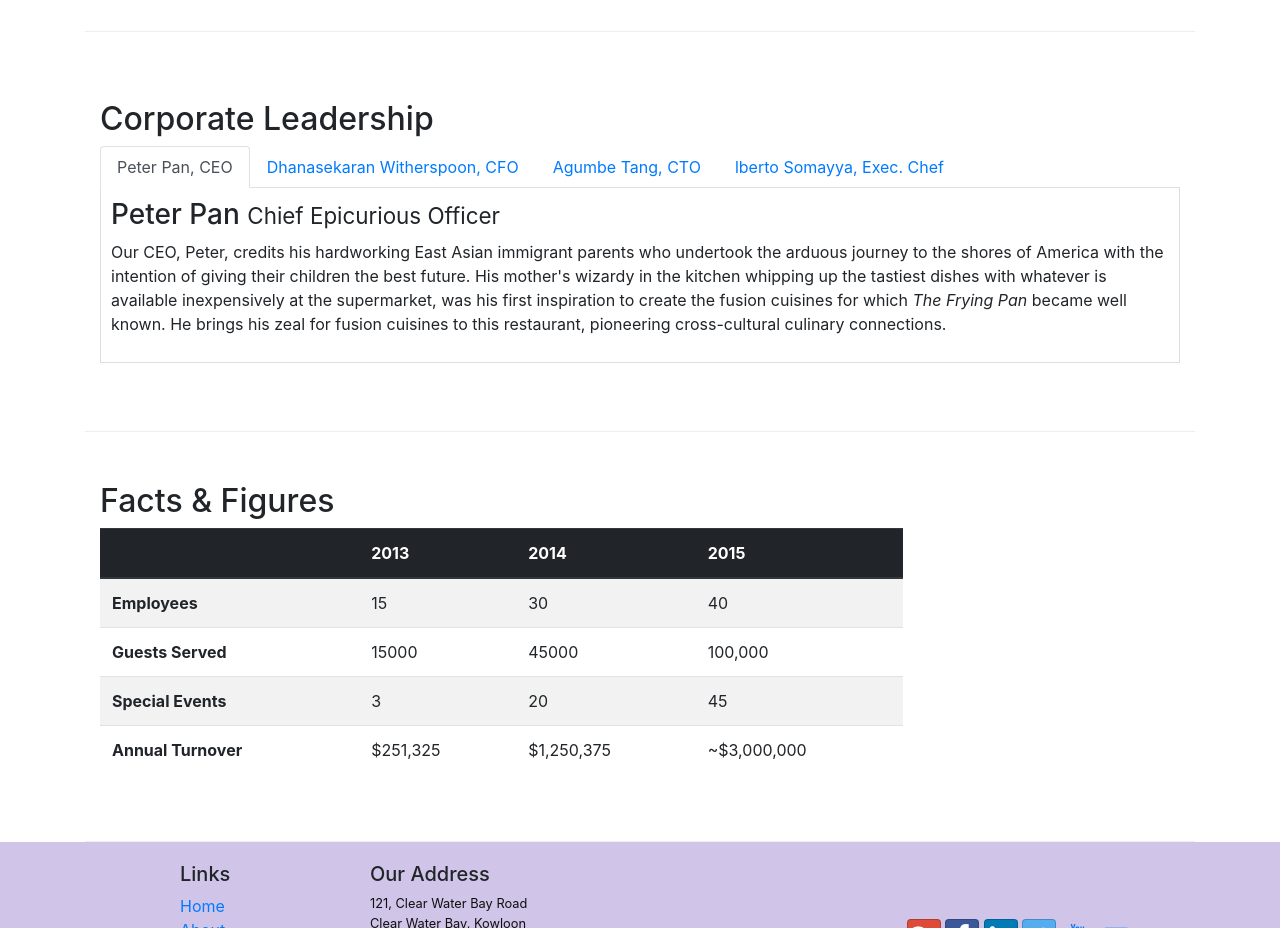
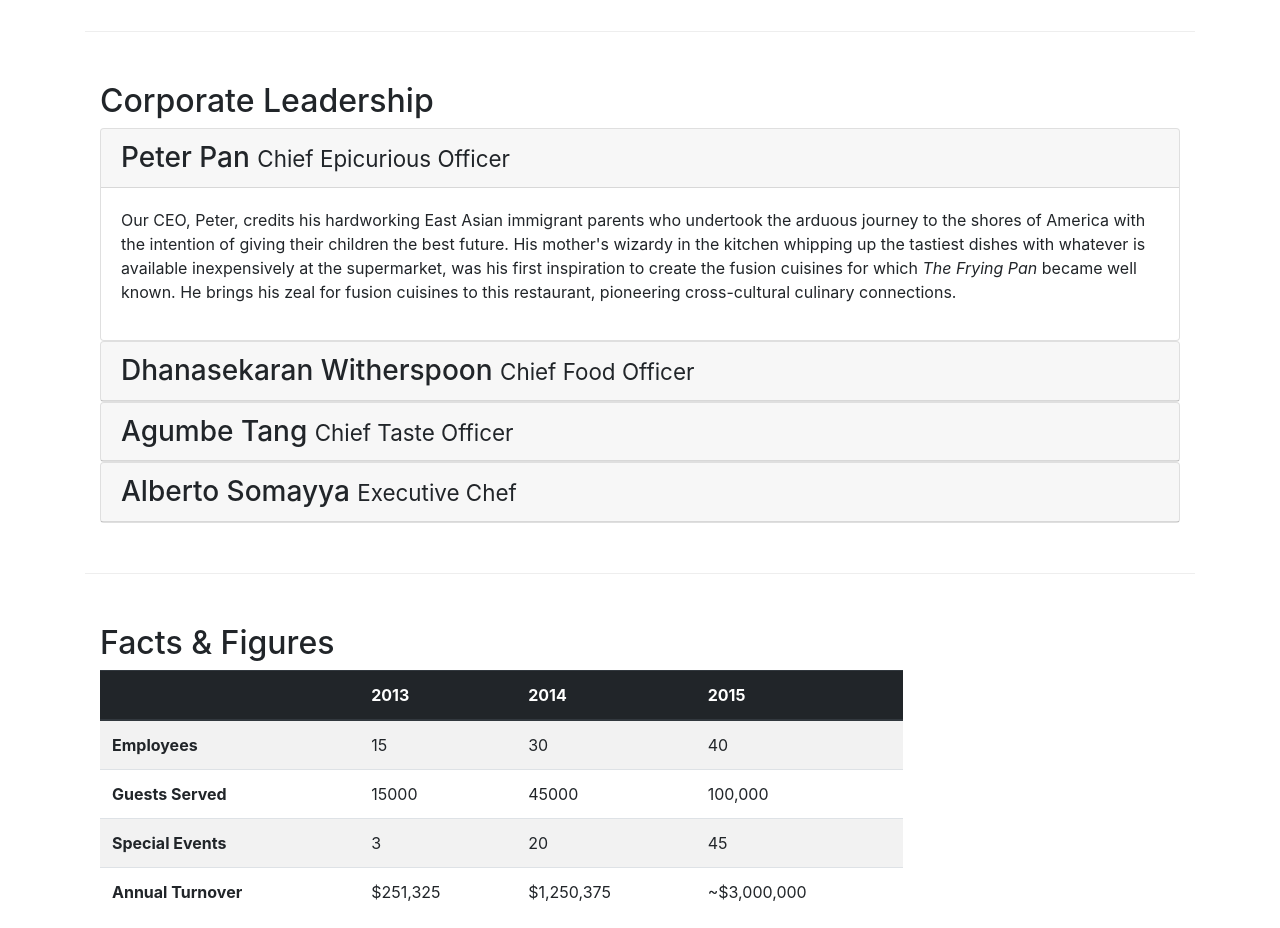
Before and after one commit to Satwinders1015/bootstarp, a website: page aboutus.html in a window 1280 px wide. Shown: the part 940-1868 px from the top of the page. Drawn offline with nearby package versions, Linux system fonts and the light colour scheme.

Commit message:
Accordion

```diff
--- a/aboutus.html
+++ b/aboutus.html
@@ -103,48 +103,67 @@
         <div class="row row-content align-items-center">
             <div class="col-12 col-sm align-items-center">
                 <h2>Corporate Leadership</h2>
-                <ul class="nav nav-tabs">
-                    <li class="nav-item">
-                        <a class="nav-link active" role="tab" href="#peter" data-toggle="tab">
-                            Peter Pan, CEO
-                        </a>
-                    </li>
-                    <li class="nav-item">
-                        <a class="nav-link" role="tab" href="#danny" data-toggle="tab">
-                            Dhanasekaran Witherspoon, CFO
-                        </a>
-                    </li>
-                    <li class="nav-item">
-                        <a class="nav-link" role="tab" href="#agumbe" data-toggle="tab">
-                            Agumbe Tang, CTO
-                        </a>
-                    </li>
-                    <li class="nav-item">
-                        <a class="nav-link" role="tab" href="#alberto" data-toggle="tab">
-                            lberto Somayya, Exec. Chef
-                        </a>
-                    </li>
-                </ul>
-                <div class="tab-content">
-                    <div class="tab-pane fade show active" id="peter" role="tabpanel">
-                        <h3>Peter Pan <small>Chief Epicurious Officer</small></h3>
-                        <p class="d-none d-sm-block">Our CEO, Peter, credits his hardworking East Asian immigrant parents who undertook the arduous journey to the shores of America with the intention of giving their children the best future. His mother's wizardy in the kitchen whipping up the tastiest dishes with whatever is available inexpensively at the supermarket, was his first inspiration to create the fusion cuisines for which <em>The Frying Pan</em> became well known. He brings his zeal for fusion cuisines to this restaurant, pioneering cross-cultural culinary connections.</p>
+                <div id="accordion">
+                    <div class="card">
+                        <div class="card-header" id="peterhead" role="tab">
+
+                            <h3 class="mb-0">
+                                <a data-toggle="collapse" data-target="#peter">
+                                    Peter Pan <small>Chief Epicurious Officer</small>
+                                </a>
+                            </h3>
+                        </div>
+                        <div class="collapse show" id="peter" data-parent="#accordion">
+                            <div class="card-body">
+                                <p class="d-none d-sm-block">Our CEO, Peter, credits his hardworking East Asian immigrant parents who undertook the arduous journey to the shores of America with the intention of giving their children the best future. His mother's wizardy in the kitchen whipping up the tastiest dishes with whatever is available inexpensively at the supermarket, was his first inspiration to create the fusion cuisines for which <em>The Frying Pan</em> became well known. He brings his zeal for fusion cuisines to this restaurant, pioneering cross-cultural culinary connections.</p>
+                            </div>
+                        </div>
+
                     </div>
-                    <div class="tab-pane fade" id="danny" role="tabpanel">
-                        <h3>Dhanasekaran Witherspoon <small>Chief Food Officer</small></h3>
-                        <p class="d-none d-sm-block">Our CFO, Danny, as he is affectionately referred to by his colleagues, comes from a long established family tradition in farming and produce. His experiences growing up on a farm in the Australian outback gave him great appreciation for varieties of food sources. As he puts it in his own words, <em>Everything that runs, wins, and everything that stays, pays!</em></p>
+
+                    <div class="card">
+                        <div class="card-header" role="tab" id="dannyhead">
+                            <h3 class="mb-0">
+                                <a class="collapsed" data-toggle="collapse" data-target="#danny">
+                                Dhanasekaran Witherspoon <small>Chief Food Officer</small>
+                                </a>
+                            </h3>
+                        </div>
+                        <div class="collapse" id="danny" data-parent="#accordion">
+                            <div class="card-body">
+                                <p class="d-none d-sm-block">Our CFO, Danny, as he is affectionately referred to by his colleagues, comes from a long established family tradition in farming and produce. His experiences growing up on a farm in the Australian outback gave him great appreciation for varieties of food sources. As he puts it in his own words, <em>Everything that runs, wins, and everything that stays, pays!</em></p>
+                            </div>
+                        </div>
                     </div>
-                    <div class="tab-pane fade" id="agumbe" role="tabpanel">
-                        <h3>Agumbe Tang <small>Chief Taste Officer</small></h3>
-                        <p class="d-none d-sm-block">Blessed with the most discerning gustatory sense, Agumbe, our CTO, personally ensures that every dish that we serve meets his exacting tastes. Our chefs dread the tongue lashing that ensues if their dish does not meet his exacting standards. He lives by his motto, <em>You click only if you survive my lick.</em></p>
+                    <div class="card">
+                            <div class="card-header" role="tab" id="agumbehead">
+                            <h3 class="mb-0">
+                                <a class="collapsed" data-toggle="collapse" data-target="#agumbe">
+                                Agumbe Tang <small>Chief Taste Officer</small>
+                                </a>
+                            </h3>
+                        </div>
+                        <div class="collapse" id="agumbe" data-parent="#accordion">
+                            <div class="card-body">
+                                <p class="d-none d-sm-block">>Blessed with the most discerning gustatory sense, Agumbe, our CTO, personally ensures that every dish that we serve meets his exacting tastes. Our chefs dread the tongue lashing that ensues if their dish does not meet his exacting standards. He lives by his motto, <em>You click only if you survive my lick.</em></p>
+                            </div>
+                        </div>
                     </div>
-                    <div class="tab-pane fade" id="alberto" role="tabpanel">
-                        <h3>Alberto Somayya <small>Executive Chef</small></h3>
-                        <p class="d-none d-sm-block">Award winning three-star Michelin chef with wide International experience having worked closely with whos-who in the culinary world, he specializes in creating mouthwatering Indo-Italian fusion experiences. He says, <em>Put together the cuisines from the two craziest cultures, and you get a winning hit! Amma Mia!</em></p>
+                    <div class="card">
+                            <div class="card-header" role="tab" id="albertohead">
+                            <h3 class="mb-0">
+                                <a class="collapsed" data-toggle="collapse" data-target="#alberto">
+                                Alberto Somayya <small>Executive Chef</small>
+                                </a>
+                            </h3>
+                        </div>
+                        <div class="collapse" id="alberto" data-parent="#accordion">
+                            <div class="card-body">
+                                <p class="d-none d-sm-block">>Blessed with the most discerning gustatory sense, Agumbe, our CTO, personally ensures that every dish that we serve meets his exacting tastes. Our chefs dread the tongue lashing that ensues if their dish does not meet his exacting standards. He lives by his motto, <em>You click only if you survive my lick.</em></p>
+                            </div>
+                        </div>
                     </div>
                 </div>
-
-
 
 
             </div>
```
